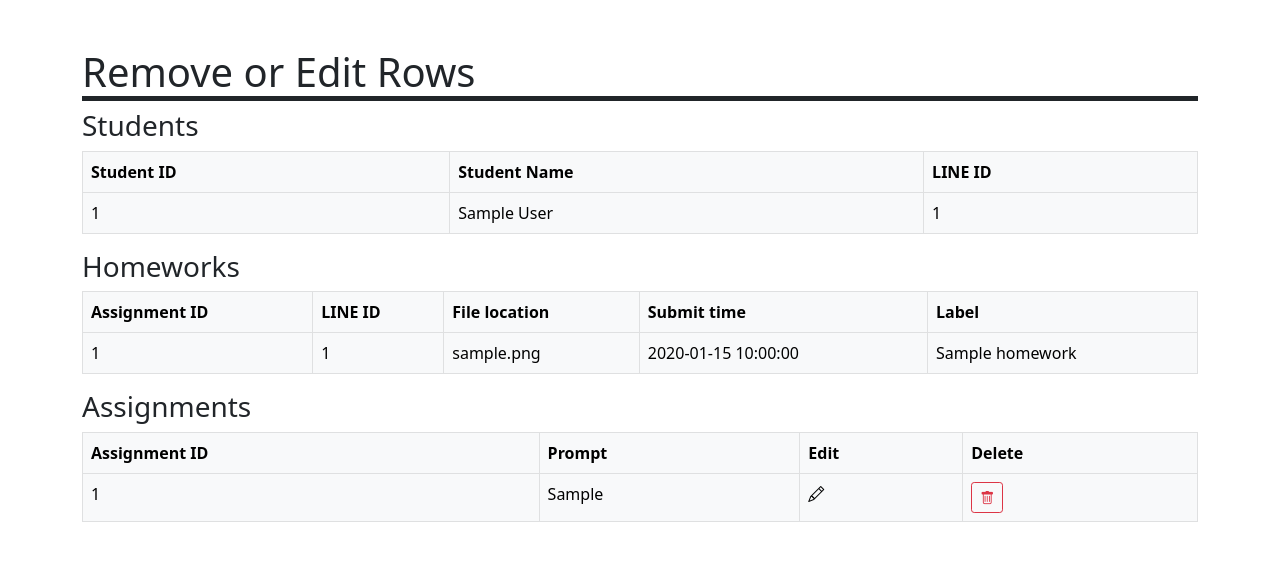
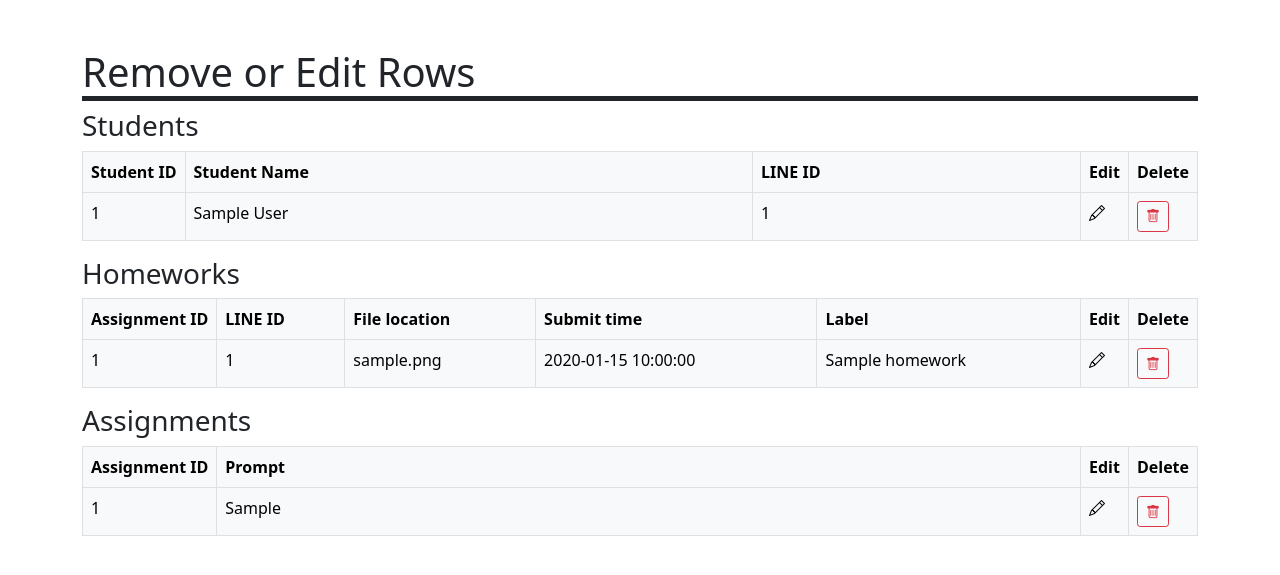
Before and after one commit to andy0427s/linebotTeacher, a Flask app: page /remove-and-edit in a window 1280 px wide. Shown: the part 56-631 px from the top of the page. Run offline with Flask 2, Linux system fonts and the light colour scheme; tables that the repository leaves empty hold one stand-in row (values such as "Sample post"); some libraries are stand-ins or nearby versions.

Commit message:
table alignment

```diff
--- a/static/css/custom.css
+++ b/static/css/custom.css
@@ -1 +1,7 @@
 /* custom css */
+
+.table td.fit,
+.table th.fit {
+    white-space: nowrap;
+    width: 1%;
+}
--- a/templates/remove-and-edit.html
+++ b/templates/remove-and-edit.html
@@ -9,12 +9,14 @@
 {{ super() }}
 
 <h3>Students</h3>
-<table class="table table-light table-bordered">
+<table class="table table-light table-bordered table-hover">
     <thead>
         <tr>
-            <th>Student ID</th>
+            <th class="fit">Student ID</th>
             <th>Student Name</th>
             <th>LINE ID</th>
+            <th class="fit">Edit</th>
+            <th class="fit">Delete</th>
         </tr>
     <tbody>
 
@@ -23,6 +25,17 @@
             <td>{{ row['sId'] }}</td>
             <td>{{ row['sName'] }}</td>
             <td>{{ row['lineId'] }}</td>
+            <td><i class="bi bi-pencil"></i></td>
+            <td>
+                <form method="POST" action="/remove">
+                    <input type="hidden" name="type" value="student">
+                    <input type="hidden" name="s-sId" value="{{ row['sId'] }}">
+                    <button type="submit" class="btn btn-outline-danger btn-sm">
+                        <i class="bi bi-trash"></i>
+                    </button>
+                </form>
+
+            </td>
         </tr>
         {% endfor %}
 
@@ -32,14 +45,16 @@
 </table>
 
 <h3>Homeworks</h3>
-<table class="table table-light table-bordered">
+<table class="table table-light table-bordered table-hover">
     <thead>
         <tr>
-            <th>Assignment ID</th>
+            <th class="fit">Assignment ID</th>
             <th>LINE ID</th>
             <th>File location</th>
             <th>Submit time</th>
             <th>Label</th>
+            <th class="fit">Edit</th>
+            <th class="fit">Delete</th>
         </tr>
     <tbody>
 
@@ -50,6 +65,17 @@
             <td>{{ row['file'] }}</td>
             <td>{{ row['submit_time'] }}</td>
             <td>{{ row['label'] }}</td>
+            <td><i class="bi bi-pencil"></i></td>
+            <td>
+                <form method="POST" action="/remove">
+                    <input type="hidden" name="type" value="homework">
+                    <input type="hidden" name="h-file" value="{{ row['file'] }}">
+                    <button type="submit" class="btn btn-outline-danger btn-sm">
+                        <i class="bi bi-trash"></i>
+                    </button>
+                </form>
+
+            </td>
         </tr>
         {% endfor %}
     </tbody>
@@ -57,13 +83,13 @@
 </table>
 
 <h3>Assignments</h3>
-<table class="table table-light table-bordered">
+<table class="table table-light table-bordered table-hover">
     <thead>
         <tr>
-            <th>Assignment ID</th>
+            <th class="fit">Assignment ID</th>
             <th>Prompt</th>
-            <th>Edit</th>
-            <th>Delete</th>
+            <th class="fit">Edit</th>
+            <th class="fit">Delete</th>
         </tr>
     <tbody>
 
@@ -74,6 +100,7 @@
             <td><i class="bi bi-pencil"></i></td>
             <td>
                 <form method="POST" action="/remove">
+                    <input type="hidden" name="type" value="assignment">
                     <input type="hidden" name="a-aId" value="{{ row['aId'] }}">
                     <button type="submit" class="btn btn-outline-danger btn-sm">
                         <i class="bi bi-trash"></i>
--- a/templates/showtables.html
+++ b/templates/showtables.html
@@ -12,7 +12,7 @@
 <table class="table table-light table-bordered">
     <thead>
         <tr>
-            <th>Student ID</th>
+            <th class="fit">Student ID</th>
             <th>Student Name</th>
             <th>LINE ID</th>
         </tr>
@@ -35,7 +35,7 @@
 <table class="table table-light table-bordered">
     <thead>
         <tr>
-            <th>Assignment ID</th>
+            <th class="fit">Assignment ID</th>
             <th>LINE ID</th>
             <th>File location</th>
             <th>Submit time</th>
@@ -60,7 +60,7 @@
 <table class="table table-light table-bordered">
     <thead>
         <tr>
-            <th>Assignment ID</th>
+            <th class="fit">Assignment ID</th>
             <th>Prompt</th>
         </tr>
     <tbody>
```
